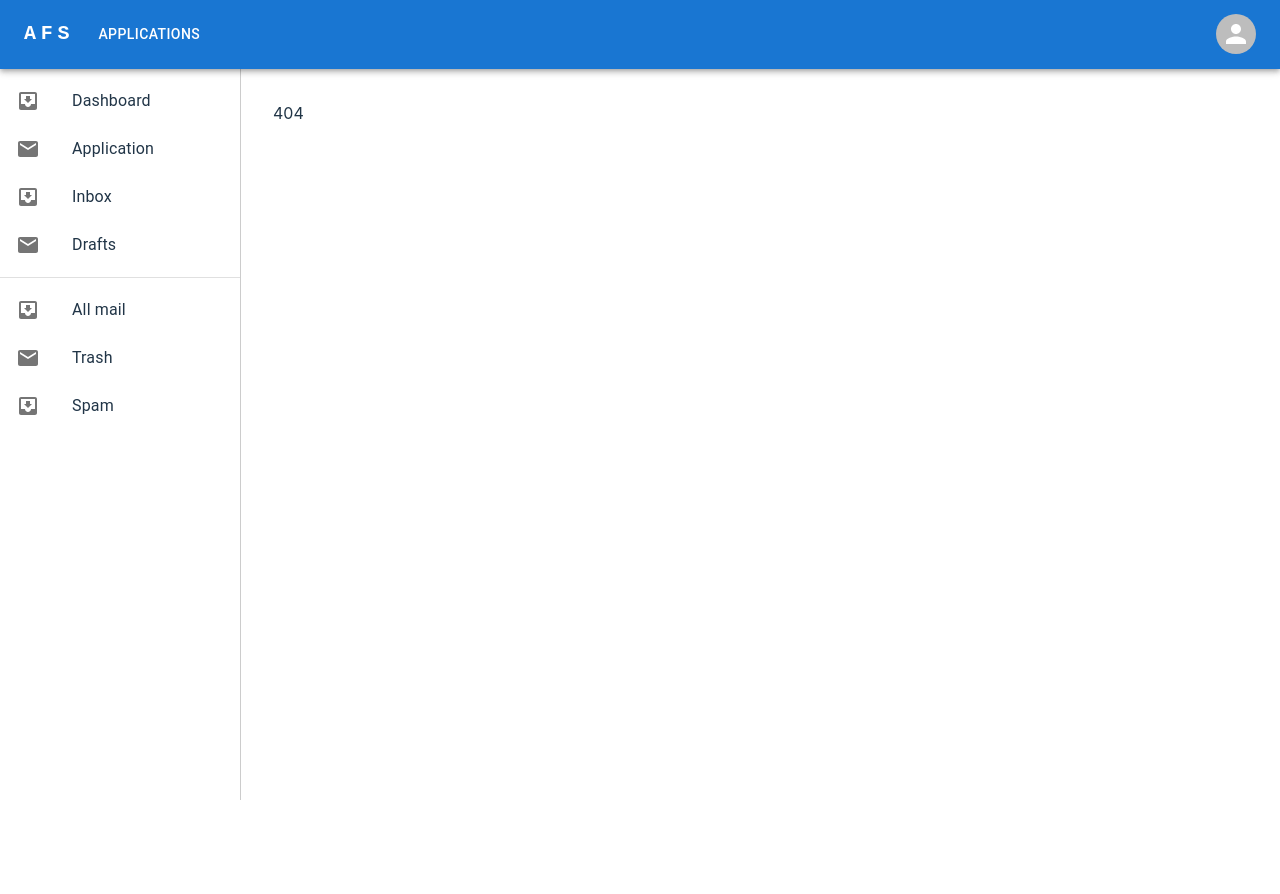
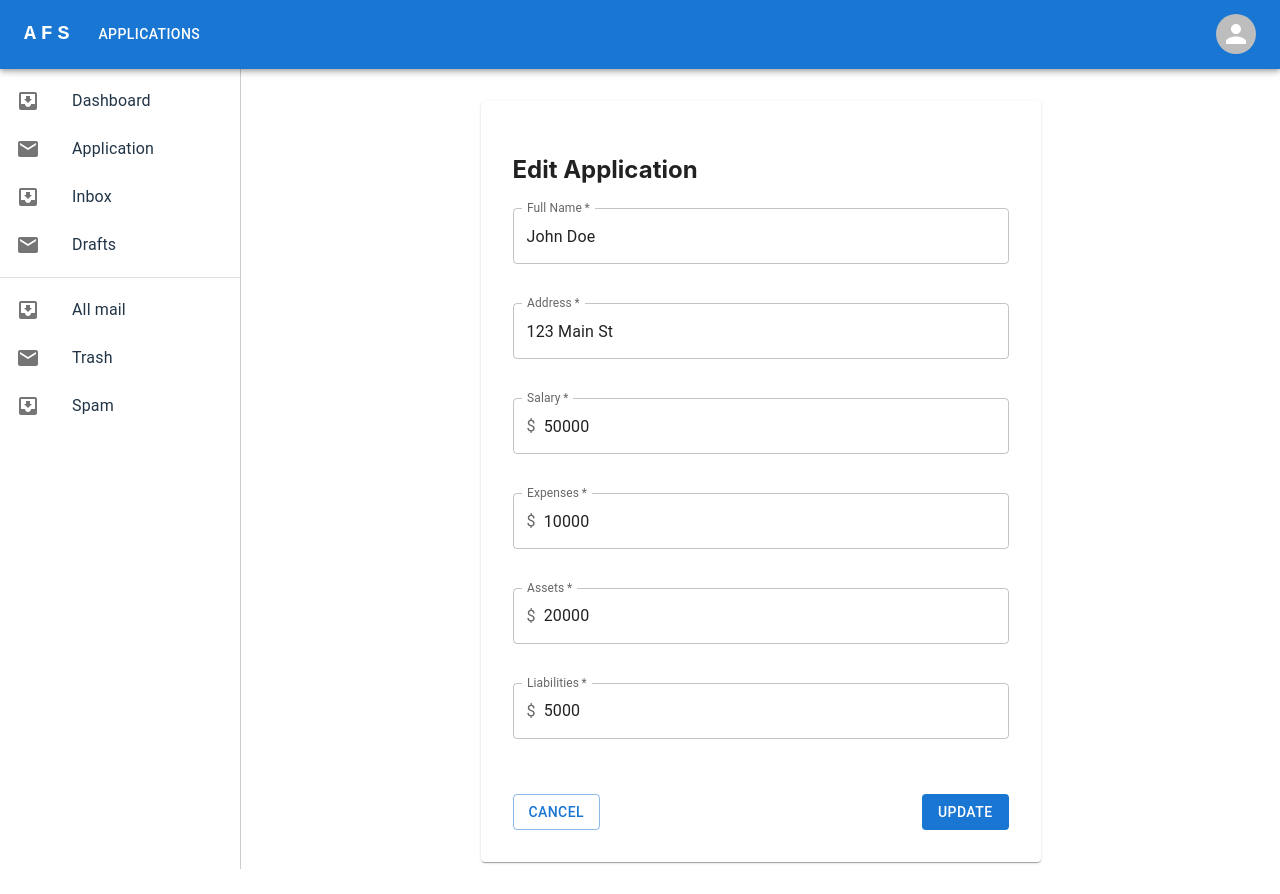
Before and after one commit to justinhung/youx-afmp, a React (Vite) app in the folder frontend/: page /application/1 in a window 1280 px wide. Before the commit this address had no page. Before the commit the page ends 800 px from the top, so only its background shows below. Built offline with nearby package versions, Linux system fonts and the light colour scheme.

Commit message:
feat: added application form component and pages for new application and view application

```diff
--- a/frontend/src/App.tsx
+++ b/frontend/src/App.tsx
@@ -2,12 +2,16 @@ import "./App.css";
 import { BrowserRouter as Router, Routes, Route } from "react-router-dom";
 import Home from "./pages/Home";
 import NotFound from "./pages/NotFound";
+import NewApplication from "./pages/NewApplication";
+import ViewApplication from "./pages/ViewApplication";
 
 function App() {
   return (
     <Router>
       <Routes>
         <Route path="/" element={<Home />} />
+        <Route path="/application/new" element={<NewApplication />} />
+        <Route path="/application/:id" element={<ViewApplication />} />
         <Route path="*" element={<NotFound />} />
       </Routes>
     </Router>
--- /dev/null
+++ b/frontend/src/components/ApplicationForm.tsx
@@ -0,0 +1,130 @@
+import React from "react";
+import {
+  Box,
+  Button,
+  InputAdornment,
+  Paper,
+  TextField,
+} from "@mui/material";
+import { Application } from "../types";
+
+export default function ApplicationForm({ application }: { application?: Application | null }) {
+  type Field = {
+    name: 'name' | 'address' | 'salary' | 'expenses' | 'assets' | 'liabilities';
+    label: string;
+    prefix: boolean;
+  }
+
+  const [formData, setFormData] = React.useState({
+    name: application?.name || '',
+    address: application?.address || '',
+    salary: application?.salary || '',
+    expenses: application?.expenses || '',
+    assets: application?.assets || '',
+    liabilities: application?.liabilities || '',
+  });
+
+  const [errors, setErrors] = React.useState({
+    name: false,
+    address: false,
+    salary: false,
+    expenses: false,
+    assets: false,
+    liabilities: false,
+  });
+
+  const fields: Field[] = [
+    {
+      name: "name",
+      label: "Full Name",
+      prefix: false,
+    },
+    {
+      name: "address",
+      label: "Address",
+      prefix: false,
+    },
+    {
+      name: "salary",
+      label: "Salary",
+      prefix: true,
+    },
+    {
+      name: "expenses",
+      label: "Expenses",
+      prefix: true,
+    },
+    {
+      name: "assets",
+      label: "Assets",
+      prefix: true,
+    },
+    {
+      name: "liabilities",
+      label: "Liabilities",
+      prefix: true,
+    },
+  ]
+
+  const prefix = {
+    input: {
+      startAdornment: (
+        <InputAdornment position="start">$</InputAdornment>
+      ),
+    },
+  }
+
+  const handleChange = (e: { target: { name: string; value: string | number; }; }) => {
+    const { name, value } = e.target;
+    setFormData({ ...formData, [name]: value });
+    setErrors({ ...errors, [name]: !value }); // further validation could be added here
+  };
+
+  const submit = () => {
+    console.log(application, formData)
+    // trigger form validation
+    setErrors({
+      name: !formData.name,
+      address: !formData.address,
+      salary: !formData.salary,
+      expenses: !formData.expenses,
+      assets: !formData.assets,
+      liabilities: !formData.liabilities
+    });
+
+    // check if there are any errors
+    const hasErrors = Object.values(errors).some((error) => !error);
+    if (hasErrors) return
+
+    console.log('submit')
+  }
+
+  return (
+    <Paper sx={{ p: 4 }}>
+      <h2>{application ? "Edit Application" : "New Application"}</h2>
+      <Box sx={{ maxWidth: "500px", display: "flex", flexDirection: "column", gap: 2 }}>
+        {fields.map((field) => (
+          <TextField
+            key={field.name}
+            error={errors[field.name]}
+            id={field.name}
+            aria-describedby={field.name}
+            variant="outlined"
+            label={field.label}
+            name={field.name}
+            slotProps={field.prefix ? prefix : {}}
+            required
+            value={formData[field.name]}
+            onChange={handleChange}
+            helperText={errors[field.name] ? `${field.label} is required` : " "}
+          ></TextField>
+        ))}
+      </Box>
+
+      <Box sx={{ display: "flex", justifyContent: "space-between", mt: 4 }}>
+        <Button type="submit" variant="outlined" href="/">Cancel</Button>
+        <Button type="submit" variant="contained" disableElevation onClick={submit}>{application ? 'Update' : 'Submit'}</Button>
+      </Box>
+    </Paper>
+  );
+}
--- a/frontend/src/components/ApplicationsTable.tsx
+++ b/frontend/src/components/ApplicationsTable.tsx
@@ -20,6 +20,7 @@ import {
 import { visuallyHidden } from "@mui/utils";
 import DeleteIcon from "@mui/icons-material/Delete";
 import AddIcon from "@mui/icons-material/Add";
+import { Edit } from "@mui/icons-material";
 
 interface Data {
   id: number;
@@ -169,6 +170,7 @@ function EnhancedTableHead(props: EnhancedTableProps) {
             </TableSortLabel>
           </TableCell>
         ))}
+        <TableCell />
       </TableRow>
     </TableHead>
   );
@@ -345,8 +347,15 @@ export default function ApplicationsTable() {
                     {row.name}
                   </TableCell>
                   <TableCell align="left">{row.date}</TableCell>
-                  <TableCell align="left">{row.amount}</TableCell>
+                  <TableCell align="left">${row.amount?.toLocaleString()}</TableCell>
                   <TableCell align="left">{row.status}</TableCell>
+                  <TableCell align="right" sx={{ padding: "0 8px" }}>
+                    <Tooltip title="Edit">
+                      <IconButton href={`application/${row.id}`}>
+                        <Edit />
+                      </IconButton>
+                    </Tooltip>
+                  </TableCell>
                 </TableRow>
               );
             })}
--- /dev/null
+++ b/frontend/src/pages/NewApplication.tsx
@@ -0,0 +1,16 @@
+import { Layout } from "../layouts/Layout";
+import {
+  Box,
+} from "@mui/material";
+import ApplicationForm from "../components/ApplicationForm";
+
+
+export default function NewApplication() {
+  return (
+    <Layout>
+      <Box sx={{ p: 4, margin: "auto", alignContent: "center", maxWidth: "560px" }}>
+        <ApplicationForm />
+      </Box>
+    </Layout>
+  )
+}
--- /dev/null
+++ b/frontend/src/pages/ViewApplication.tsx
@@ -0,0 +1,27 @@
+import { Layout } from "../layouts/Layout";
+import {
+  Box,
+} from "@mui/material";
+import ApplicationForm from "../components/ApplicationForm";
+import { Application } from "../types";
+
+
+export default function ViewApplication() {
+  const application: Application = {
+    id: 1,
+    name: "John Doe",
+    address: "123 Main St",
+    salary: '50000',
+    expenses: '10000',
+    assets: '20000',
+    liabilities: '5000',
+  };
+
+  return (
+    <Layout>
+      <Box sx={{ p: 4, margin: "auto", alignContent: "center", maxWidth: "560px" }}>
+        <ApplicationForm application={application} />
+      </Box>
+    </Layout>
+  )
+}
--- /dev/null
+++ b/frontend/src/types.tsx
@@ -0,0 +1,9 @@
+export type Application = {
+  id: number;
+  name: string;
+  address: string;
+  salary: string;
+  expenses: string;
+  assets: string;
+  liabilities: string;
+};
```
